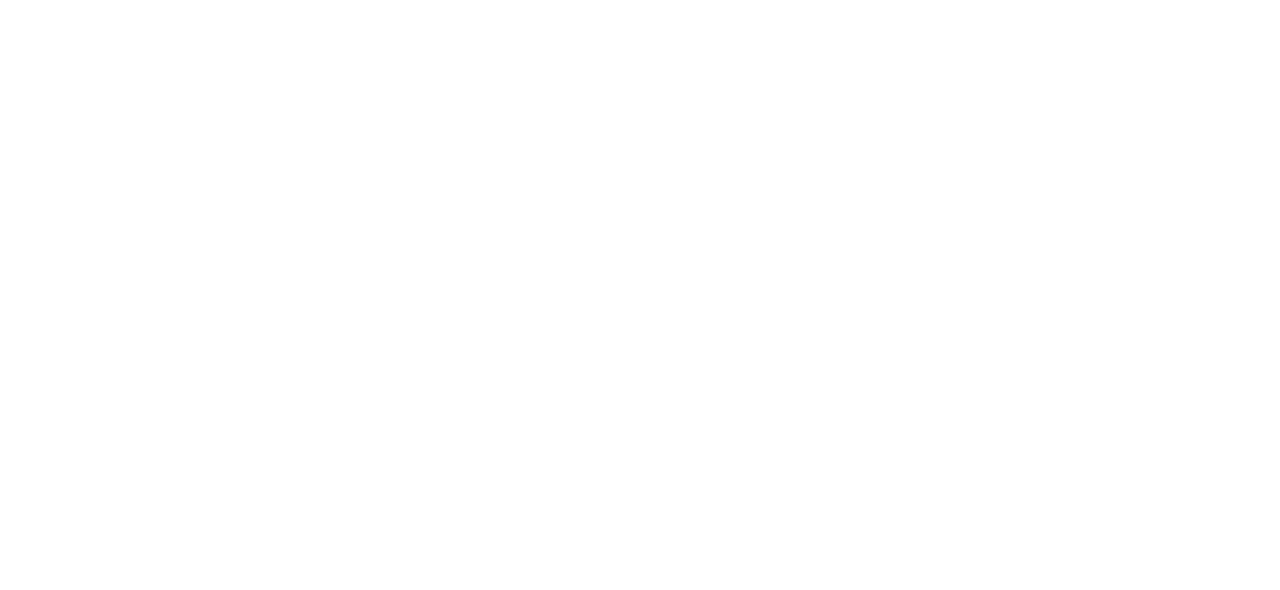
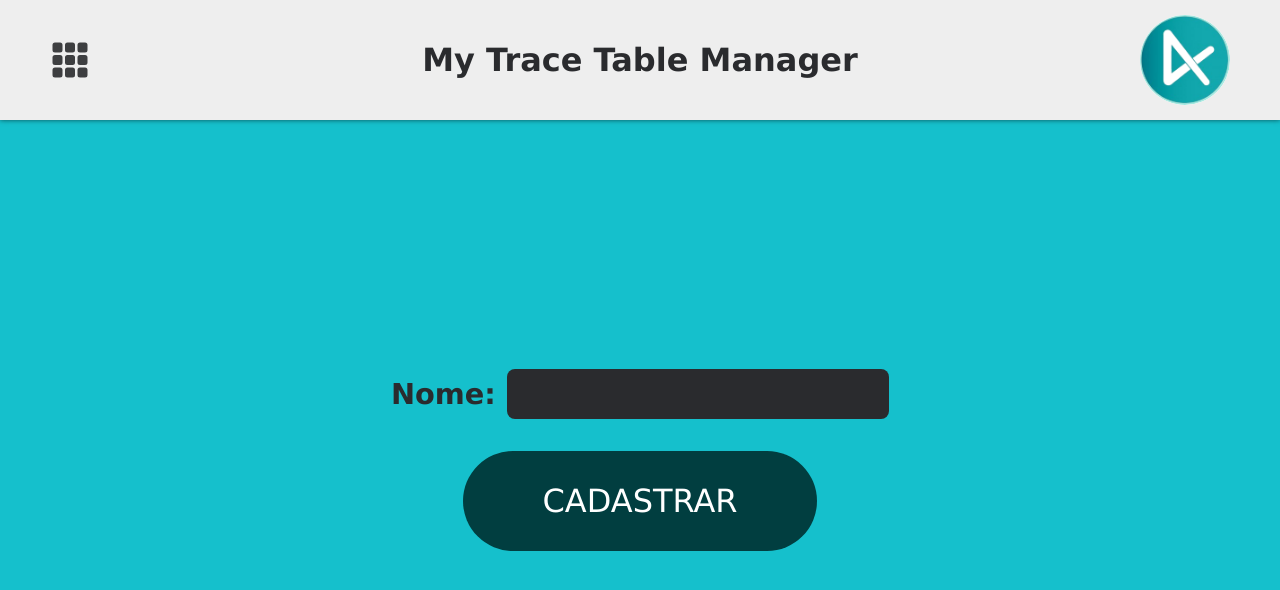
Before and after one commit to a4s-ufpb/My-Trace-Table-Manager, a React (Vite) app: page /#/professor/new in a window 1280 px wide. Before the commit this address had no page. Shown: the top 590 px of the page. Built offline with nearby package versions, Linux system fonts and the light colour scheme.

Commit message:
Adicionando função de cadastrar novo professor

```diff
--- a/src/App.jsx
+++ b/src/App.jsx
@@ -1,12 +1,15 @@
 import { Outlet } from "react-router-dom";
 import "./App.css";
 import Header from "./components/Header";
+import { useState } from "react";
 
 export default function App() {
+  const [professors, setProfessors] = useState([]);
+
   return (
     <div className="app">
       <Header />
-      <Outlet />
+      <Outlet context={{ professors, setProfessors }}/>
     </div>
   );
 }
--- /dev/null
+++ b/src/data/lists/lists.json
@@ -0,0 +1,27 @@
+[
+    {
+        "id": 1,
+        "imgPath": "",
+        "header": ["Passo", "continuar", "contador", "lista[contador]"],
+        "showTraceTable": [
+        ["?", "#", "#"],
+        ["?", "?", "?"],
+        ["?", "?", "?"],
+        ["?", "?", "?"],
+        ["?", "?", "?"],
+        ["?", "?", "?"],
+        ["?", "?", "?"],
+        ["?", "?", "?"]
+        ],
+        "expectedTraceTable": [
+        ["True", "#", "#"],
+        ["True", "0", "3"],
+        ["True", "0", "3"],
+        ["True", "0", "3"],
+        ["True", "1", "3"],
+        ["True", "1", "10"],
+        ["True", "1", "10"],
+        ["False", "1", "10"]
+        ]
+    }
+]
--- a/src/main.jsx
+++ b/src/main.jsx
@@ -8,6 +8,7 @@
 import Professor from './routes/Professor/index.jsx';
 import Exercices from './routes/Professor/Exercices/index.jsx';
 import Lists from './routes/Professor/Exercices/Lists/index.jsx';
+import NewProfessor from './routes/Professor/NewProfessor/index.jsx';
 
 createRoot(document.getElementById('root')).render(
   <StrictMode>
@@ -16,7 +17,9 @@
         <Route path="/" element={<App />}>
           <Route index path="/" element={<Home />} />
           <Route path="/about" element={<About />}/>
+
           <Route path="/professor" element={<Professor />} />
+          <Route path="/professor/new" element={<NewProfessor />}/>
 
           <Route path="/exercices/:professorId" element={<Exercices />} />
           <Route path="/exercices/:professorId/lists" element={<Lists />} />
--- a/src/routes/Professor/Exercices/Lists/index.jsx
+++ b/src/routes/Professor/Exercices/Lists/index.jsx
@@ -1,11 +1,34 @@
 import { useParams } from "react-router-dom";
+import { useNavigate } from "react-router-dom";
+import listData from "../../../../data/lists/lists.json";
+import Button from "../../../../components/Button";
 
 export default function Lists() {
+    const navigate = useNavigate();
     const { professorId } = useParams();
+
+    function navigateForTraceTable(exercice, exerciceId) {
+        localStorage.setItem("exercice", JSON.stringify(exercice));
+        navigate(`/exercices/${professorId}/lists/${exerciceId}`);
+    }
 
     return (
         <div className="background">
-            <h1>Listas do Professor: {professorId}</h1>
+            <h1 className="title">Listas de {professorId}</h1>
+            <div className="container-data">
+                {listData &&
+                listData.length > 0 &&
+                listData.map((exercice) => (
+                    <div key={exercice.id}>
+                        <Button
+                            text={`Exercício ${exercice.id}`}
+                            action={() => navigateForTraceTable(exercice, exercice.id)}
+                        />
+                    </div>
+                ))}
+            </div>
         </div>
     );
 }
+
+//classe falta ser alterada
--- /dev/null
+++ b/src/routes/Professor/NewProfessor/index.css
@@ -0,0 +1,25 @@
+form {
+    display: flex;
+    flex-direction: column;
+    justify-content: center;
+    align-items: center;
+}
+
+label, input {
+    font-size: 1.8rem;
+    margin-bottom: 2rem;
+}
+
+label {
+    color: var(--primary-black);
+    font-weight: 600;
+}
+
+input {
+    padding: .5rem;
+    margin-left: .7rem;
+    border: 0;
+    border-radius: .5rem;
+    background-color: var(--primary-black);
+    color: var(--primary-white);
+}
--- /dev/null
+++ b/src/routes/Professor/NewProfessor/index.jsx
@@ -0,0 +1,43 @@
+import { useNavigate, useOutletContext } from "react-router-dom";
+import Button from "../../../components/Button";
+import "./index.css"
+import { useState } from "react";
+
+export default function NewProfessor() {
+    const navigate = useNavigate();
+    const { professors, setProfessors } = useOutletContext();
+    const [name, setName] = useState("");
+
+    const handleSubmit = (e) => {
+        e.preventDefault();
+        if (name.trim()) {
+            const newProfessor = {
+                id: professors.length + 1,
+                name: name.trim(),
+            };
+
+            setProfessors((prevProfessors) => [...prevProfessors, newProfessor]);
+            navigate("/professor");
+        }
+    };
+
+    return (
+        <div className="background">
+            <form>
+                <div>
+                    <label htmlFor="name">Nome:</label>
+                    <input
+                        type="text"
+                        id="name"
+                        name="name"
+                        required
+                        min="2"
+                        value={name}
+                        onChange={(e) => setName(e.target.value)}
+                    />
+                </div>
+                <Button text="Cadastrar" action={handleSubmit} />
+            </form>
+        </div>
+    )
+}
--- a/src/routes/Professor/index.jsx
+++ b/src/routes/Professor/index.jsx
@@ -1,15 +1,25 @@
-import { useNavigate } from "react-router-dom";
+import { useNavigate, useOutletContext } from "react-router-dom";
 import Button from "../../components/Button";
 
 export default function Professor() {
     const navigate = useNavigate()
+    const { professors } = useOutletContext()
 
     return (
         <div className="background">
-            <Button text="Ayla" action={() => navigate("/exercices/Ayla")} />
-            <Button text="Vanessa" action={() => navigate("/exercices/Vanessa")} />
-            <Button text="Ana Liz" action={() => navigate("/exercices/AnaLiz")} />
-            <Button text="Raquel" action={() => navigate("/exercices/Raquel")} />
+            {professors.map((professor) => (
+                <Button
+                    key={professor.id}
+                    text={professor.name}
+                    action={() => navigate(`/exercices/${professor.name}`)}
+                />
+            ))}
+            <div>
+                <Button
+                    text="Cadastrar novo professor"
+                    action={() => navigate("/professor/new")}
+                />
+            </div>
         </div>
     )
 }
```
